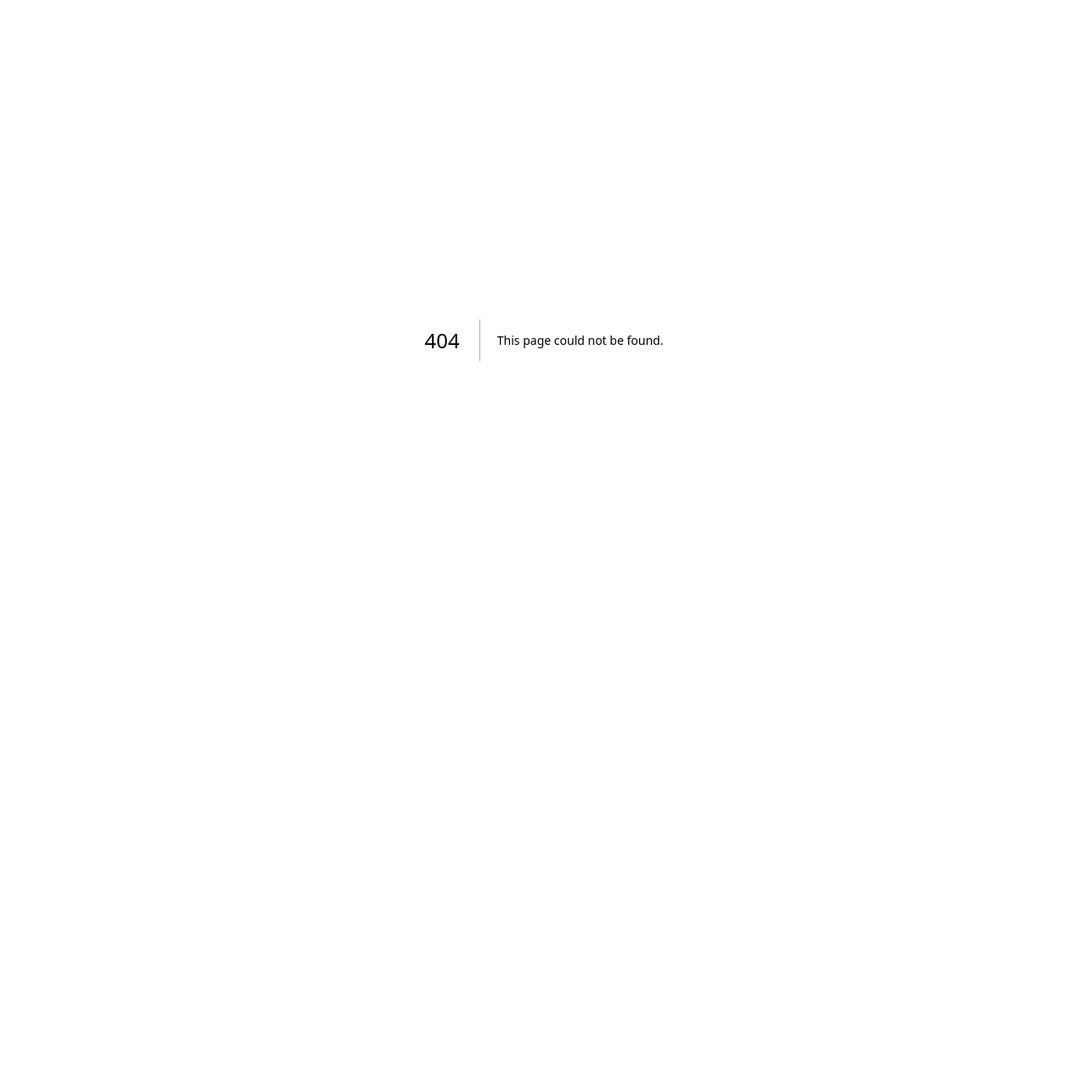
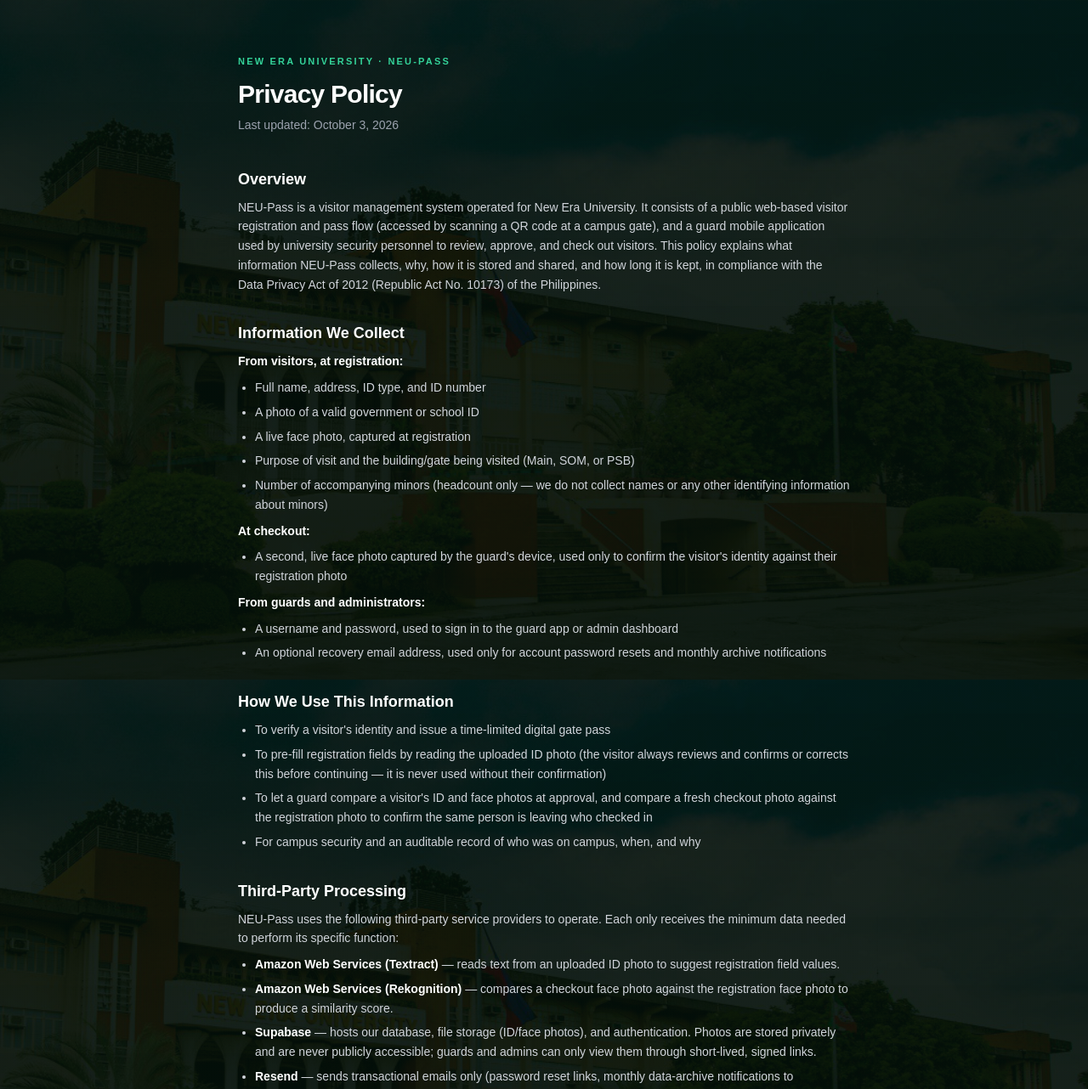
Before and after one commit to VladymereBilan/NEU-PASS-2, a Next.js app in the folder admin-web/: page /privacy in a window 1280 px wide. Before the commit this address had no page. Shown: the top 1282 px of the page at 85% size. Before the commit the page ends 800 px from the top, so only its background shows below. Built offline with nearby package versions, Linux system fonts and the light colour scheme.

Commit message:
Add public privacy policy page for Play Console / visitor-flow compliance

```diff
--- /dev/null
+++ b/admin-web/app/privacy/page.tsx
@@ -0,0 +1,166 @@
+export const metadata = {
+  title: "Privacy Policy · NEU-Pass"
+};
+
+export default function PrivacyPolicyPage() {
+  return (
+    <main
+      className="relative min-h-screen bg-[#040f0a] text-white"
+      style={{
+        backgroundImage:
+          "linear-gradient(rgba(3, 15, 9, 0.9), rgba(3, 15, 9, 0.94)), url('/NEWERABG.jpg')",
+        backgroundPosition: "center",
+        backgroundSize: "cover",
+        backgroundRepeat: "no-repeat",
+        backgroundAttachment: "fixed"
+      }}
+    >
+      <div className="mx-auto max-w-3xl px-6 py-16">
+        <p className="text-[11px] font-semibold uppercase tracking-[0.2em] text-emerald-400">
+          New Era University · NEU-Pass
+        </p>
+        <h1 className="mt-3 text-3xl font-extrabold tracking-tight text-white">Privacy Policy</h1>
+        <p className="mt-2 text-sm text-gray-400">Last updated: October 3, 2026</p>
+
+        <div className="mt-10 space-y-8 text-sm leading-relaxed text-gray-300">
+          <Section title="Overview">
+            <p>
+              NEU-Pass is a visitor management system operated for New Era University. It consists
+              of a public web-based visitor registration and pass flow (accessed by scanning a QR
+              code at a campus gate), and a guard mobile application used by university security
+              personnel to review, approve, and check out visitors. This policy explains what
+              information NEU-Pass collects, why, how it is stored and shared, and how long it is
+              kept, in compliance with the Data Privacy Act of 2012 (Republic Act No. 10173) of the
+              Philippines.
+            </p>
+          </Section>
+
+          <Section title="Information We Collect">
+            <p className="font-semibold text-white">From visitors, at registration:</p>
+            <ul className="list-disc space-y-1.5 pl-5">
+              <li>Full name, address, ID type, and ID number</li>
+              <li>A photo of a valid government or school ID</li>
+              <li>A live face photo, captured at registration</li>
+              <li>Purpose of visit and the building/gate being visited (Main, SOM, or PSB)</li>
+              <li>Number of accompanying minors (headcount only — we do not collect names or any
+                other identifying information about minors)</li>
+            </ul>
+            <p className="mt-3 font-semibold text-white">At checkout:</p>
+            <ul className="list-disc space-y-1.5 pl-5">
+              <li>A second, live face photo captured by the guard&apos;s device, used only to confirm
+                the visitor&apos;s identity against their registration photo</li>
+            </ul>
+            <p className="mt-3 font-semibold text-white">From guards and administrators:</p>
+            <ul className="list-disc space-y-1.5 pl-5">
+              <li>A username and password, used to sign in to the guard app or admin dashboard</li>
+              <li>An optional recovery email address, used only for account password resets and
+                monthly archive notifications</li>
+            </ul>
+          </Section>
+
+          <Section title="How We Use This Information">
+            <ul className="list-disc space-y-1.5 pl-5">
+              <li>To verify a visitor&apos;s identity and issue a time-limited digital gate pass</li>
+              <li>To pre-fill registration fields by reading the uploaded ID photo (the visitor
+                always reviews and confirms or corrects this before continuing — it is never used
+                without their confirmation)</li>
+              <li>To let a guard compare a visitor&apos;s ID and face photos at approval, and compare a
+                fresh checkout photo against the registration photo to confirm the same person is
+                leaving who checked in</li>
+              <li>For campus security and an auditable record of who was on campus, when, and why</li>
+            </ul>
+          </Section>
+
+          <Section title="Third-Party Processing">
+            <p>
+              NEU-Pass uses the following third-party service providers to operate. Each only
+              receives the minimum data needed to perform its specific function:
+            </p>
+            <ul className="list-disc space-y-1.5 pl-5">
+              <li>
+                <span className="font-semibold text-white">Amazon Web Services (Textract)</span> —
+                reads text from an uploaded ID photo to suggest registration field values.
+              </li>
+              <li>
+                <span className="font-semibold text-white">Amazon Web Services (Rekognition)</span>{" "}
+                — compares a checkout face photo against the registration face photo to produce a
+                similarity score.
+              </li>
+              <li>
+                <span className="font-semibold text-white">Supabase</span> — hosts our database,
+                file storage (ID/face photos), and authentication. Photos are stored privately and
+                are never publicly accessible; guards and admins can only view them through
+                short-lived, signed links.
+              </li>
+              <li>
+                <span className="font-semibold text-white">Resend</span> — sends transactional
+                emails only (password reset links, monthly data-archive notifications to
+                administrators).
+              </li>
+              <li>
+                <span className="font-semibold text-white">Vercel</span> — hosts the NEU-Pass
+                website.
+              </li>
+            </ul>
+            <p className="mt-3">
+              We do not sell visitor data, and we do not use it for advertising or marketing.
+            </p>
+          </Section>
+
+          <Section title="Data Retention">
+            <p>
+              Completed or rejected visitor registrations — including their ID and face photos —
+              are retained only until the start of the following calendar month, at which point
+              they are automatically archived (a CSV summary emailed to administrators) and then
+              permanently deleted, both the database record and the stored photos. Active or
+              pending registrations are retained only for the duration of the visit.
+            </p>
+          </Section>
+
+          <Section title="Your Rights">
+            <p>
+              Under the Data Privacy Act of 2012, you may request access to, correction of, or
+              deletion of your personal data held by NEU-Pass, and you may withdraw consent at any
+              time (though doing so before a visit means the visitor must instead register manually
+              with the guard on duty, as NEU-Pass requires consent to operate the web registration
+              flow). To exercise any of these rights, contact us using the details below.
+            </p>
+          </Section>
+
+          <Section title="Security">
+            <p>
+              All data is transmitted over encrypted connections (HTTPS). Access to visitor data is
+              restricted by role: visitors can only see their own registration and pass, guards can
+              review and act on any registration during their shift, and administrators can view
+              aggregate reports and manage accounts. No visitor ID or face photo is ever made
+              publicly accessible.
+            </p>
+          </Section>
+
+          <Section title="Contact Us">
+            <p>
+              For any privacy-related question or request, contact us at{" "}
+              <a href="mailto:dimmybilan@gmail.com" className="text-emerald-400 underline">
+                dimmybilan@gmail.com
+              </a>
+              .
+            </p>
+          </Section>
+        </div>
+
+        <div className="mt-16 text-center text-xs text-gray-500">
+          © 2026 New Era University · NEU-Pass · All rights reserved
+        </div>
+      </div>
+    </main>
+  );
+}
+
+function Section({ title, children }: { title: string; children: React.ReactNode }) {
+  return (
+    <section>
+      <h2 className="text-lg font-bold text-white">{title}</h2>
+      <div className="mt-2 space-y-2">{children}</div>
+    </section>
+  );
+}
```
